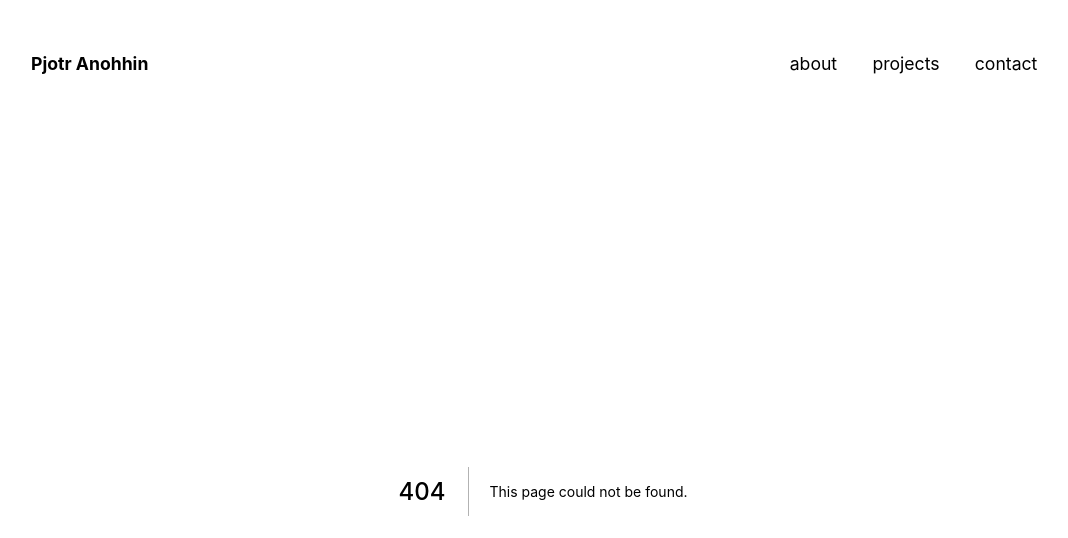
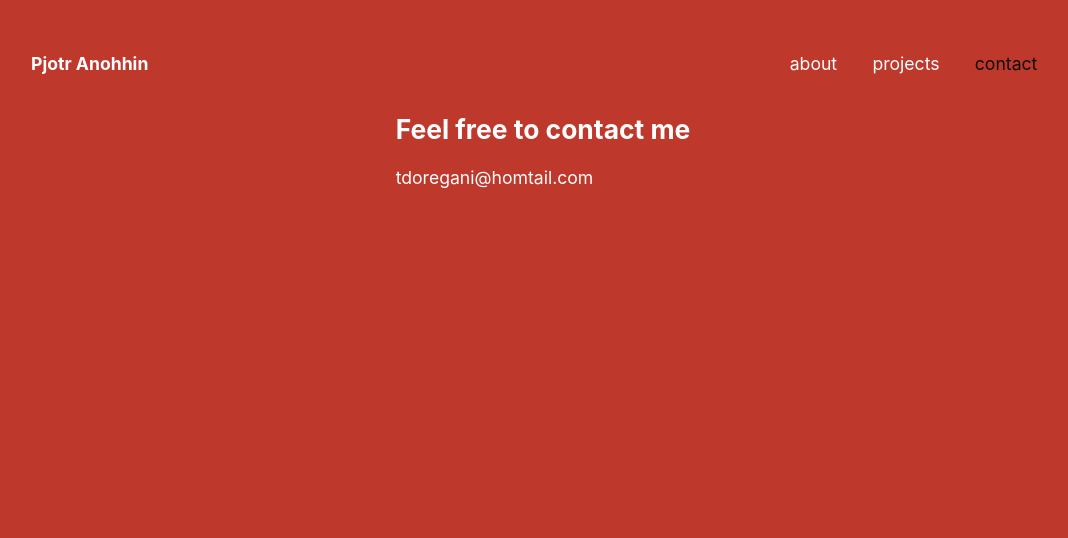
Before and after one commit to hlorellium/portfolio, a Next.js app: page /contact in a window 1280 px wide. Before the commit this address had no page. Shown: the top 538 px of the page, without its empty margins (97-1165 px from the left). Built offline with nearby package versions, Linux system fonts and the light colour scheme.

Commit message:
created contact page

```diff
--- a/components/header.js
+++ b/components/header.js
@@ -24,7 +24,7 @@ const Header = () => {
             <ul className={styles.links}>
                 <NavLink href="/">about</NavLink>
                 <NavLink href="/projects">projects</NavLink>
-                <NavLink href="/">contact</NavLink>
+                <NavLink href="/contact">contact</NavLink>
             </ul>
         </div>
     );
--- /dev/null
+++ b/pages/contact.js
@@ -0,0 +1,12 @@
+import React from 'react';
+
+const Contact = () => {
+    return (
+        <div>
+            <h2>Feel free to contact me</h2>
+            <a href="mailto: tdoregani@homtail.com">tdoregani@homtail.com</a>
+        </div>
+    );
+};
+
+export default Contact;
--- a/styles/header.module.css
+++ b/styles/header.module.css
@@ -20,6 +20,7 @@
 .name {
     margin: 1rem 0;
     font-weight: bold;
+    cursor: pointer;
 }
 
 .active {
```
